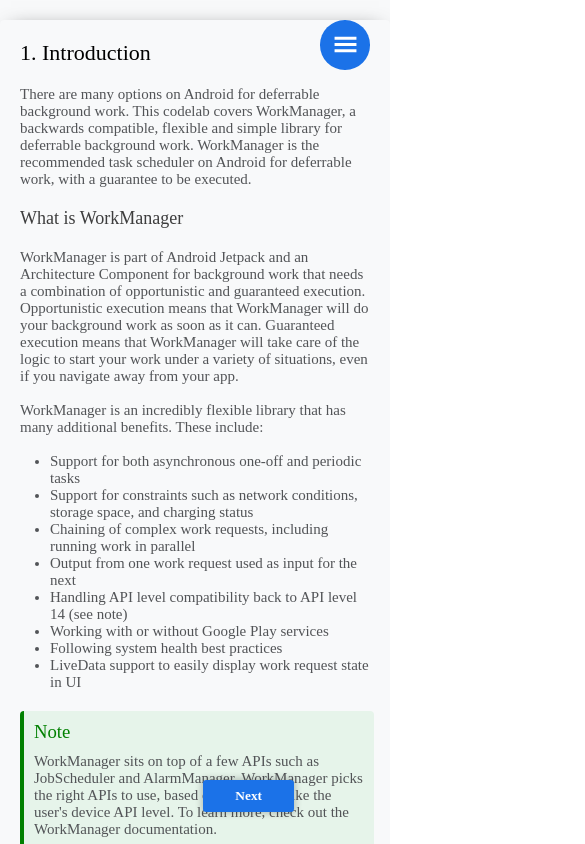
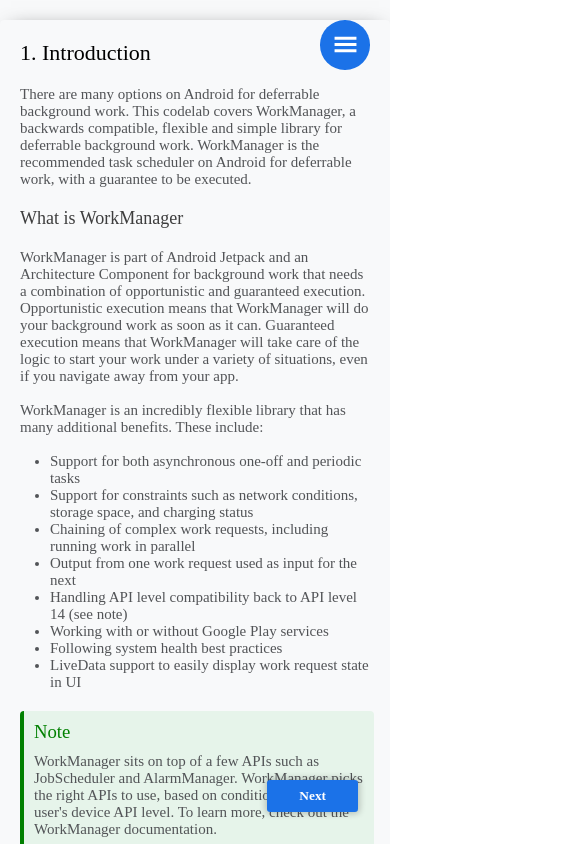
Before and after one commit to esaia/Documentation, a React (Create React App) app: page / in a window 390 px wide. Shown: the top 844 px of the page, 585 px wide, since content can reach past the window. Built offline with nearby package versions, Linux system fonts and the light colour scheme; a web font is replaced by a local one.

Commit message:
responsive fixed

```diff
--- a/src/components/Document.js
+++ b/src/components/Document.js
@@ -1,6 +1,5 @@
-import React, { useContext, useEffect, useRef, useState } from "react";
+import React, { useContext, useEffect } from "react";
 import { ActiveNumberContextObj } from "../context/ActiveNumberProvider";
-import { createRoot } from "react-dom/client";
 
 const Document = () => {
   const introduction = (
--- a/src/components/MobileMenu.js
+++ b/src/components/MobileMenu.js
@@ -1,13 +1,20 @@
-import React, { useState } from "react";
+import React, { useContext, useEffect, useState } from "react";
 import { GiHamburgerMenu } from "react-icons/gi";
 import { IoMdClose } from "react-icons/io";
+import { ActiveNumberContextObj } from "../context/ActiveNumberProvider";
 import Navigation from "./Navigation";
 
 const MobileMenu = () => {
   const [isNavActive, setIsNavActive] = useState(false);
+  const { activeNumber } = useContext(ActiveNumberContextObj);
+
   const handleClick = () => {
     setIsNavActive(!isNavActive);
   };
+
+  useEffect(() => {
+    setIsNavActive(false);
+  }, [activeNumber]);
 
   return (
     <div className="mainFrame">
--- a/src/index.scss
+++ b/src/index.scss
@@ -148,6 +148,16 @@
     cursor: pointer;
     font-weight: 600;
   }
+
+  @media (max-width: $breakpoint-tablet) {
+    .backBtn {
+      left: 2rem !important;
+    }
+    .nextBtn {
+      right: 2rem !important;
+    }
+  }
+
   .backBtn {
     background-color: white;
     color: #1b72e8;
@@ -241,10 +251,11 @@
     height: 100vh;
     z-index: 3;
     overflow: hidden;
-    transform: translateX(100%);
+    // transform: translateX(100%);
+    pointer-events: none;
 
     &.active {
-      transform: translateX(0px);
+      pointer-events: auto;
     }
 
     .mobileNavigation {
```
